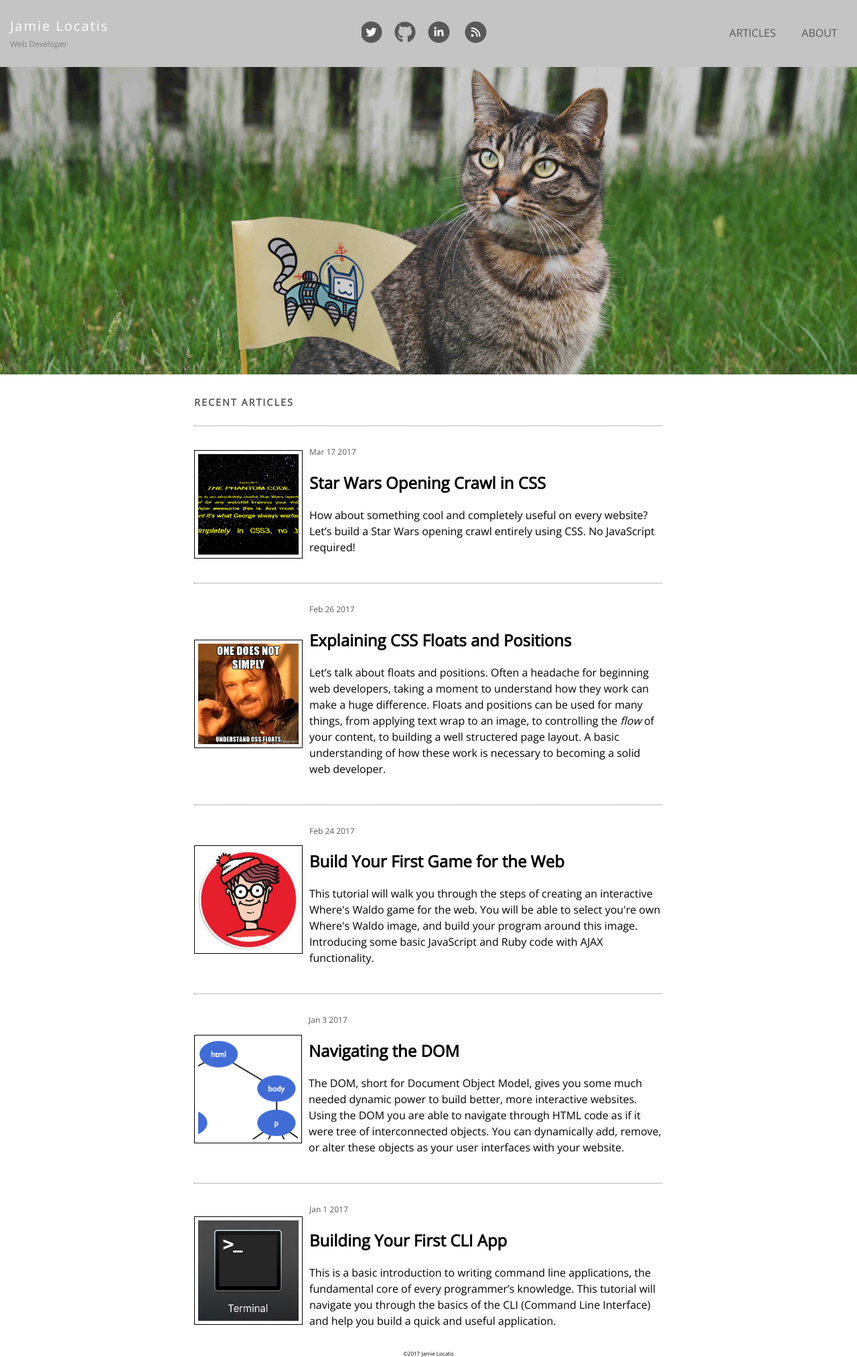
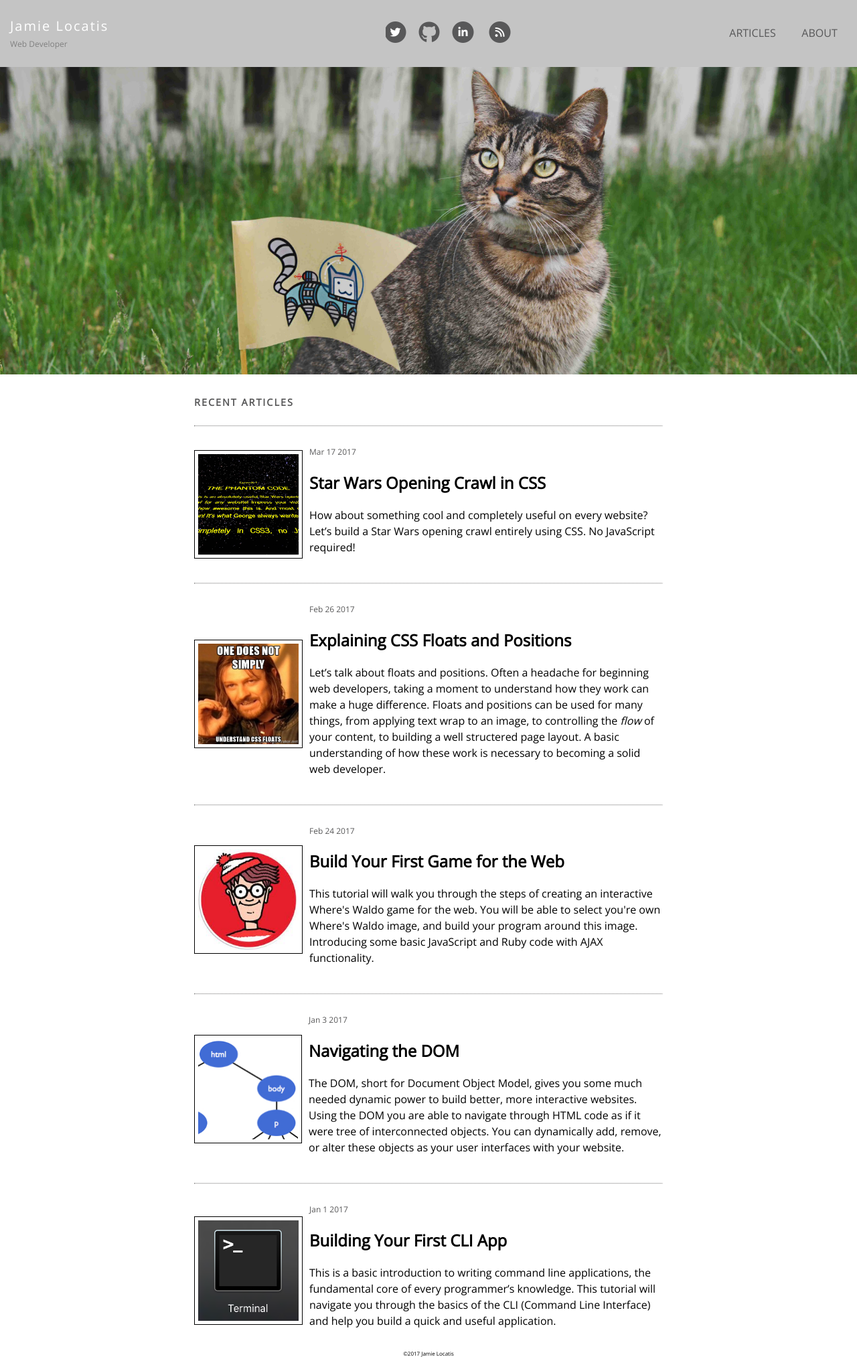
Before and after one commit to jlocatis/jlocatis.github.io, a Jekyll site: the page built from index.html, in a window 1280 px wide. Shown: the whole page at 67% size. Built offline with Jekyll 4.4.1, drawn with Linux system fonts in a browser that asks for light colours; nearby versions of some CDN libraries.

Commit message:
Header changes

```diff
--- a/_includes/header.html
+++ b/_includes/header.html
@@ -1,4 +1,4 @@
-<div id="page-top">
+
   <div class="top-bar">
     <div id="top-name">
       <a href="/index.html" | relative_url }}">{{ site.title }}</a>
@@ -55,6 +55,6 @@
       </div>
     </div>
   </div>
-</div>
+
 
 <div class="clear"></div>
--- a/assets/style.css
+++ b/assets/style.css
@@ -463,17 +463,14 @@
 }
 
 /* Desktop Changes */
-@media (min-width: 300px) {
+@media only screen and (min-width: 1000px) {
 	#hamburger {
 		display: none;
 	}
 
-	#page-top {
-		display: flex;
-	}
-
 	.top-bar {
-		width: 73%;
+		float: left;
+		width: 45%;
 		background-color: #c4c4c4;
 	}
 
@@ -482,9 +479,10 @@
 	}
 
 	.menu-bar {
+		float: right;
 		position: relative;
 		opacity: 1;
-		/*width: 57%;*/
+		width: 55%;
 		height: 100px;
 		top: 0;
 	}
@@ -492,13 +490,4 @@
 	.menu-items {
 		padding-top: 20px;
 	}
-
-/*	#left-container {
-		float: none;
-	}
-
-	#right-container {
-		float: none;
-		text-align: right;
-	}*/
 }
```
Also changed, not shown: 10 other files.
